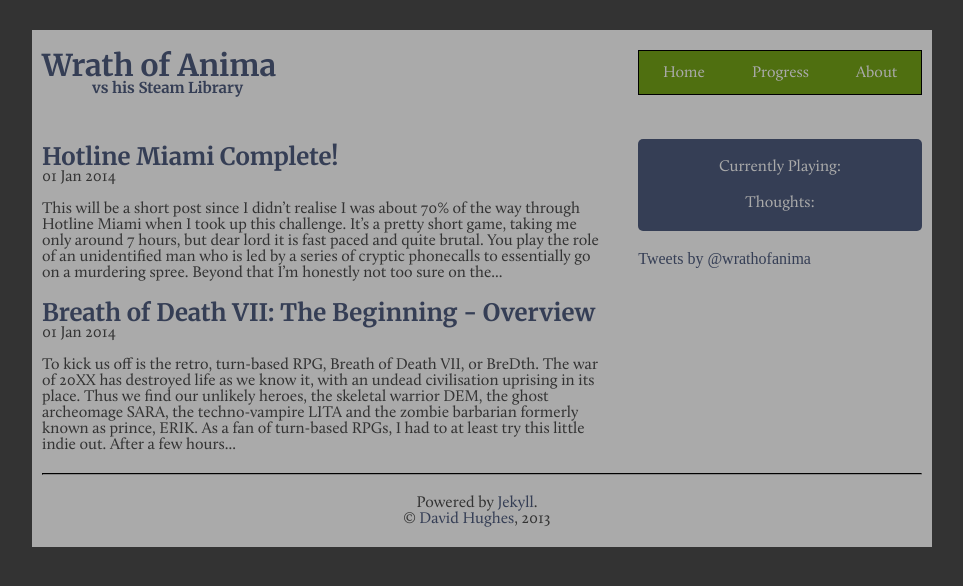
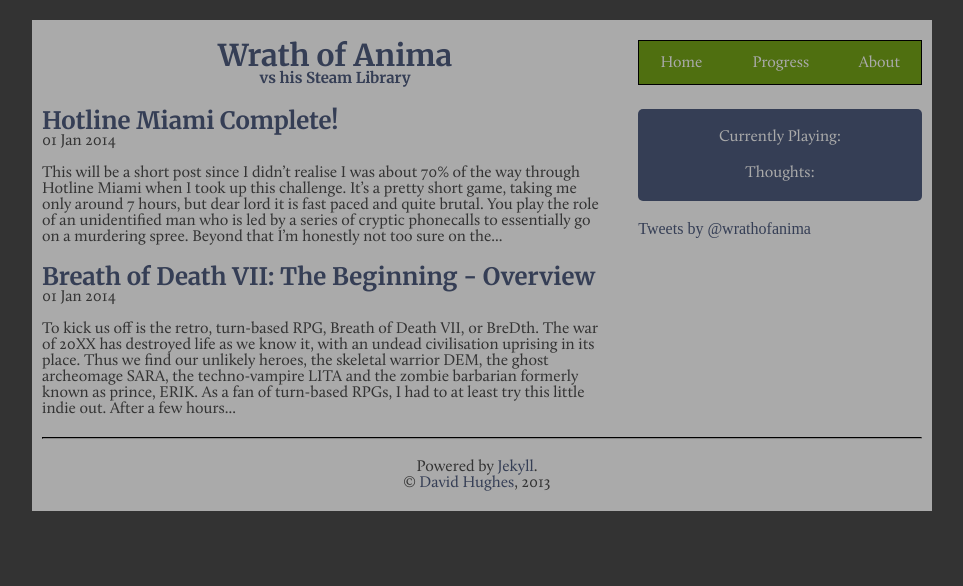
Before and after one commit to DavidHughes/wrathofanima, a Jekyll site: the page built from index.html, in a window 1280 px wide. Shown: the top 586 px of the page, without its empty margins (158-1121 px from the left). Built offline with Jekyll 4.4.1, drawn with Linux system fonts in a browser that asks for light colours; Markdown is read by kramdown in place of the engine named in the settings; comment, search, counter and statistics services are not loaded.

Commit message:
Add width breakpoints

```diff
--- a/_layouts/default.html
+++ b/_layouts/default.html
@@ -40,9 +40,11 @@
         <div class="container">
           <div class="site">
             <header class="grid">
-              <div class="logo g-66">
-                <h1 class="logo__title"><a href="/">{{ site.name }}</a></h1>
-                <h2 class="logo__subtitle">vs his Steam Library</h2>
+              <div class="g-66">
+                <span class="logo">
+                  <h1 class="logo__title"><a href="/">{{ site.name }}</a></h1>
+                  <h2 class="logo__subtitle">vs his Steam Library</h2>
+                </span>
               </div>
               <div class="header__menu g-33">
                 <nav class="main-nav">
--- a/css/main.css
+++ b/css/main.css
@@ -2,6 +2,7 @@
 .grid > * {
   float: left;
   padding-left: 10px; }
+
 .grid:after {
   content: "";
   display: table;
@@ -16,6 +17,13 @@
 .g-66 {
   width: 67%; }
 
+@media only screen and (min-width: 480px) and (max-width: 800px) {
+  .game {
+    width: 50%; } }
+/* Mobile */
+@media only screen and (max-width: 480px) {
+  .g-66, .g-33 {
+    width: 100%; } }
 *, *:before, *:after {
   -webkit-box-sizing: border-box;
   -moz-box-sizing: border-box;
@@ -23,33 +31,30 @@
 
 .container {
   max-width: 900px;
-  margin: 30px auto;
+  margin: 20px auto;
   padding-right: 10px;
   padding-bottom: 20px;
   padding-top: 20px; }
 
 /* Header */
-header {
-  display: flex;
-  flex-flow: row;
-  margin-bottom: 20px; }
-  header .main-nav {
-    border: 1px solid black;
-    display: flex;
-    flex-flow: row;
-    justify-content: space-around;
-    align-items: center;
-    flex: 1; }
-  header .header__menu {
-    display: flex;
-    flex-flow: row; }
+header .main-nav {
+  border: 1px solid black;
+  min-height: 45px;
+  width: 100%;
+  display: table; }
+  header .main-nav a {
+    display: table-cell;
+    vertical-align: middle;
+    text-align: center; }
 
-.logo__subtitle {
-  margin-left: 50px; }
+.logo {
+  text-align: center; }
 
 /* Main Page */
 .content {
-  padding-top: 30px; }
+  padding-top: 24px; }
+  .content p {
+    margin-bottom: 1em; }
 
 .post {
   margin-bottom: 20px;
@@ -63,17 +68,11 @@
 .title {
   margin-bottom: 20px; }
 
-.content p {
-  margin-bottom: 1em; }
-
 /* Post specific */
 .post blockquote > p {
   margin-bottom: 0; }
 
 /* Progress page */
-.game:nth-of-type(3n+1) {
-  clear: left; }
-
 .game__img {
   max-width: 100%; }
 
@@ -104,6 +103,26 @@
 .contact {
   text-align: center; }
 
+/* Media queries */
+@media only screen and (min-width: 800px) {
+  .game:nth-of-type(3n+1) {
+    clear: left; } }
+@media only screen and (min-width: 480px) and (max-width: 800px) {
+  .game:nth-of-type(2n+1) {
+    clear: left; } }
+@media only screen and (max-width: 480px) {
+  .title {
+    text-align: center; }
+
+  header .g-66 {
+    margin-bottom: 20px; }
+
+  .game {
+    padding-left: 0; }
+    .game img {
+      display: block;
+      margin: 0 auto;
+      padding-top: 20px; } }
 a:link, a:visited, a:active {
   text-decoration: none;
   color: #353e55; }
--- a/sass/_variables.scss
+++ b/sass/_variables.scss
@@ -16,5 +16,9 @@
 $text-font: Calluna-Regular, sans-serif;
 $display-font: Merriweather, serif;
 
+// Breakpoints
+$narrow-bp: 480px;
+$desk-bp: 800px;
+
 // Misc
 $panel-radius: 5px;
```
Also changed, not shown: sass/_grid.scss (+20 -12 lines), sass/_layout.scss (+40 -17 lines).
